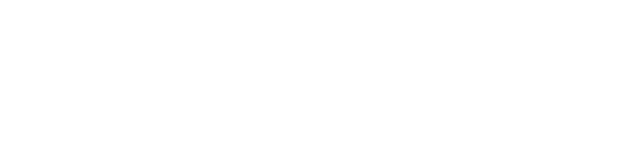
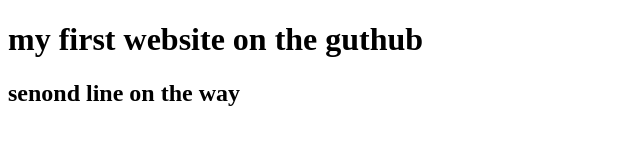
Before and after one commit to hsharbik/my-first-repo, a plain HTML site: page index.html in a window 1280 px wide. Shown: the whole page, without its empty margins (0-640 px from the left). Drawn offline with Linux system fonts and the light colour scheme.

Commit message:
added header

```diff
--- a/index.html
+++ b/index.html
@@ -7,6 +7,10 @@
     <title>My First Repo</title>
 </head>
 <body>
+    <h1>
+        my first website on the guthub
+    </h1>
+    <h2>senond line on the way</h2>
 
 </body>
 </html>
```
